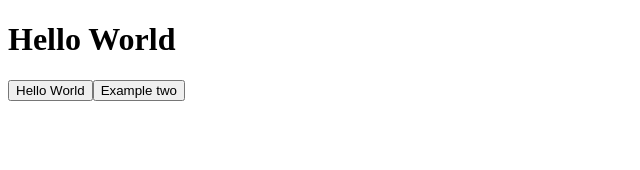
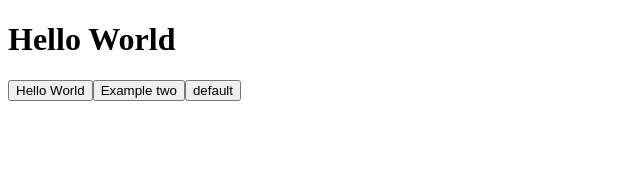
Before and after one commit to gerssivaldosantos/nlw6reactjs, a React (Create React App) app in the folder letmeask/: page / in a window 1280 px wide. Shown: the top 170 px of the page, without its empty margins (0-640 px from the left). Built offline with nearby package versions, Linux system fonts and the light colour scheme.

Commit message:
optional proprieties and default value

```diff
--- a/letmeask/src/App.tsx
+++ b/letmeask/src/App.tsx
@@ -7,6 +7,7 @@ function App() {
     <h1>Hello World</h1>
     <Button text="Hello World"/>
     <Button text="Example two"/>
+    <Button/>
     </div>
 
   );
--- a/letmeask/src/components/button.tsx
+++ b/letmeask/src/components/button.tsx
@@ -1,9 +1,9 @@
 type ButtonProps = {
-    text: string;
+    text?: string;
 }
 
 export function Button(props:ButtonProps){
     return(
-        <button>{props.text}</button>
+        <button>{props.text || "default"}</button>
     )
 }
```
